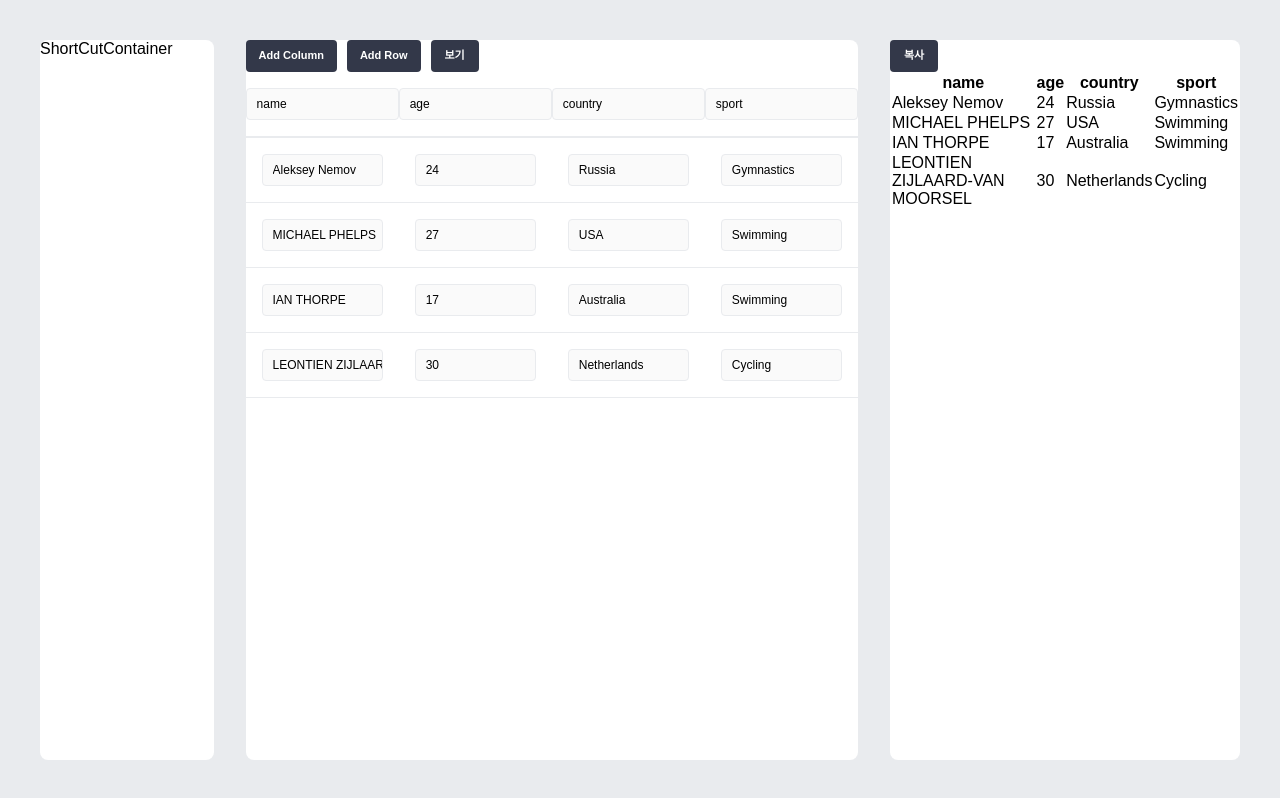
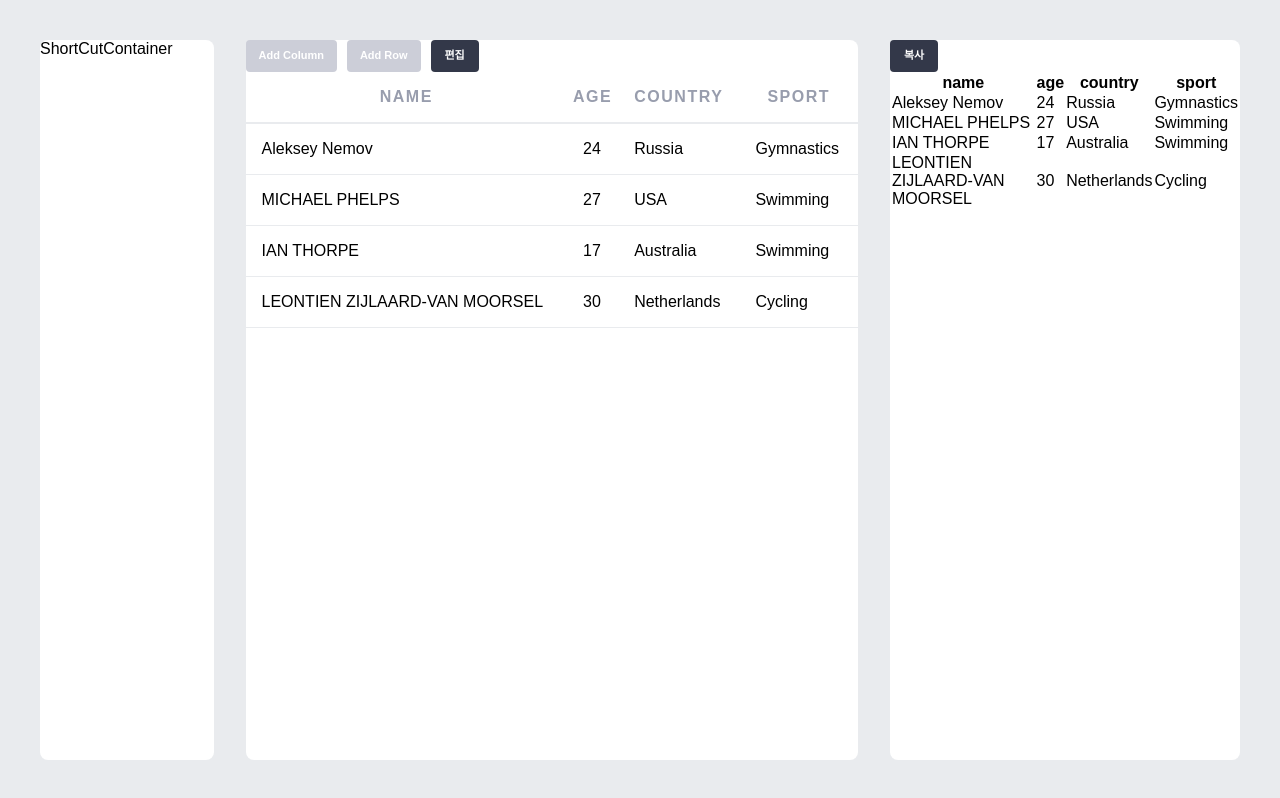
Before and after one commit to jyangca/markdown-table, a Next.js app: page / in a window 1280 px wide. Built offline with nearby package versions, Linux system fonts and the light colour scheme.

Commit message:
FEAT: Add tableApi state and clearSelection function to useCellSelection hook for better table cell selection functionality

```diff
--- a/src/components/TableForm/TableForm.tsx
+++ b/src/components/TableForm/TableForm.tsx
@@ -10,6 +10,7 @@ import {
 import { Button, Cell, HeaderCell } from '@/components';
 import { ForceUpdateType } from '@/hooks/useForceUpdate';
 import { useCellSelection } from '@/hooks';
+import { UseCellSelectionReturnType } from '@/hooks/useCellSelection';
 
 type TableFormProps = {
   updateMarkdown: ForceUpdateType;
@@ -22,16 +23,18 @@ const TableForm = ({ updateMarkdown }: TableFormProps) => {
 
   const [cols, setCols] = useState<string[]>(initialCols);
   const [rows, setRows] = useState<Record<string, any>[]>(initialRows);
-  const [editMode, setEditMode] = useState<boolean>(true);
+  const [editMode, setEditMode] = useState<boolean>(false);
+  const [tableApi, setTableApi] = useState<UseCellSelectionReturnType>();
 
   useEffect(() => {
-    useCellSelection();
+    const { clearSelection } = useCellSelection();
+    setTableApi({ clearSelection });
 
     document.addEventListener('keydown', (e) => {
       copySelected(e);
       getPasteText(e);
     });
-  }, []);
+  }, [editMode]);
 
   const handleAddColumn = () => {
     const newCols = [...cols, `column${cols.length + 1}`];
@@ -56,6 +59,7 @@ const TableForm = ({ updateMarkdown }: TableFormProps) => {
   const handleChangeEditMode = () => {
     removeEmptyRow();
     setEditMode((prev) => !prev);
+    tableApi?.clearSelection();
     updateMarkdown();
   };
 
@@ -72,7 +76,14 @@ const TableForm = ({ updateMarkdown }: TableFormProps) => {
           {editMode ? '보기' : '편집'}
         </Button>
       </div>
-      <Table id="table" ref={tableRef} className={toClassName(['table'])}>
+      <Table
+        id="table"
+        ref={tableRef}
+        className={toClassName([
+          'table',
+          editMode ? 'table-mode-edit' : 'table-mode-read',
+        ])}
+      >
         <thead>
           <tr>
             {cols.map((col, index) => (
--- a/src/hooks/useCellSelection.ts
+++ b/src/hooks/useCellSelection.ts
@@ -1,4 +1,7 @@
 type isDraggingType = boolean;
+export type UseCellSelectionReturnType = {
+  clearSelection: () => void;
+};
 
 const useCellSelection = () => {
   const table = document.querySelector('table');
@@ -69,6 +72,10 @@ const useCellSelection = () => {
     tds[i].addEventListener('mousemove', handleMouseMove);
     tds[i].addEventListener('mouseup', handleMouseUp);
   }
+
+  return {
+    clearSelection,
+  };
 };
 
 export default useCellSelection;
```
